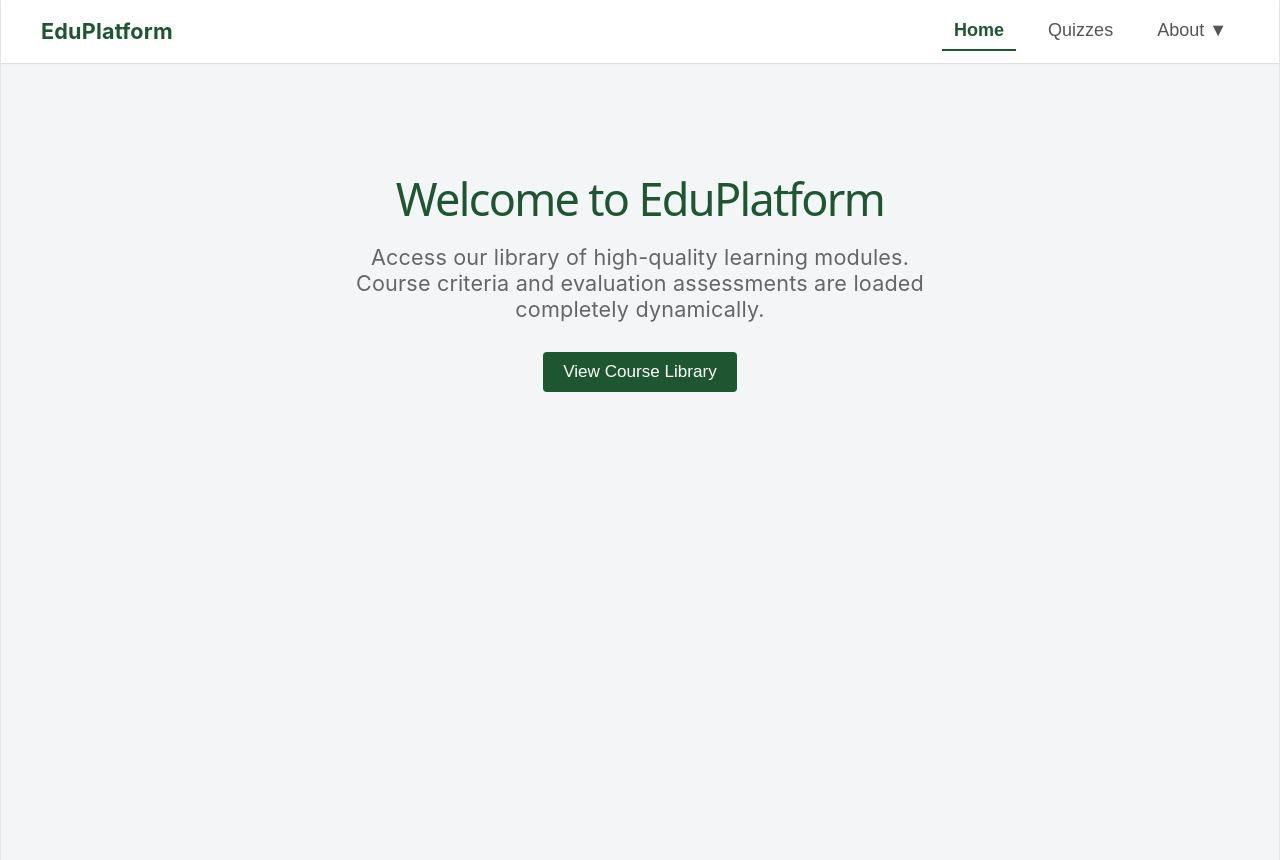
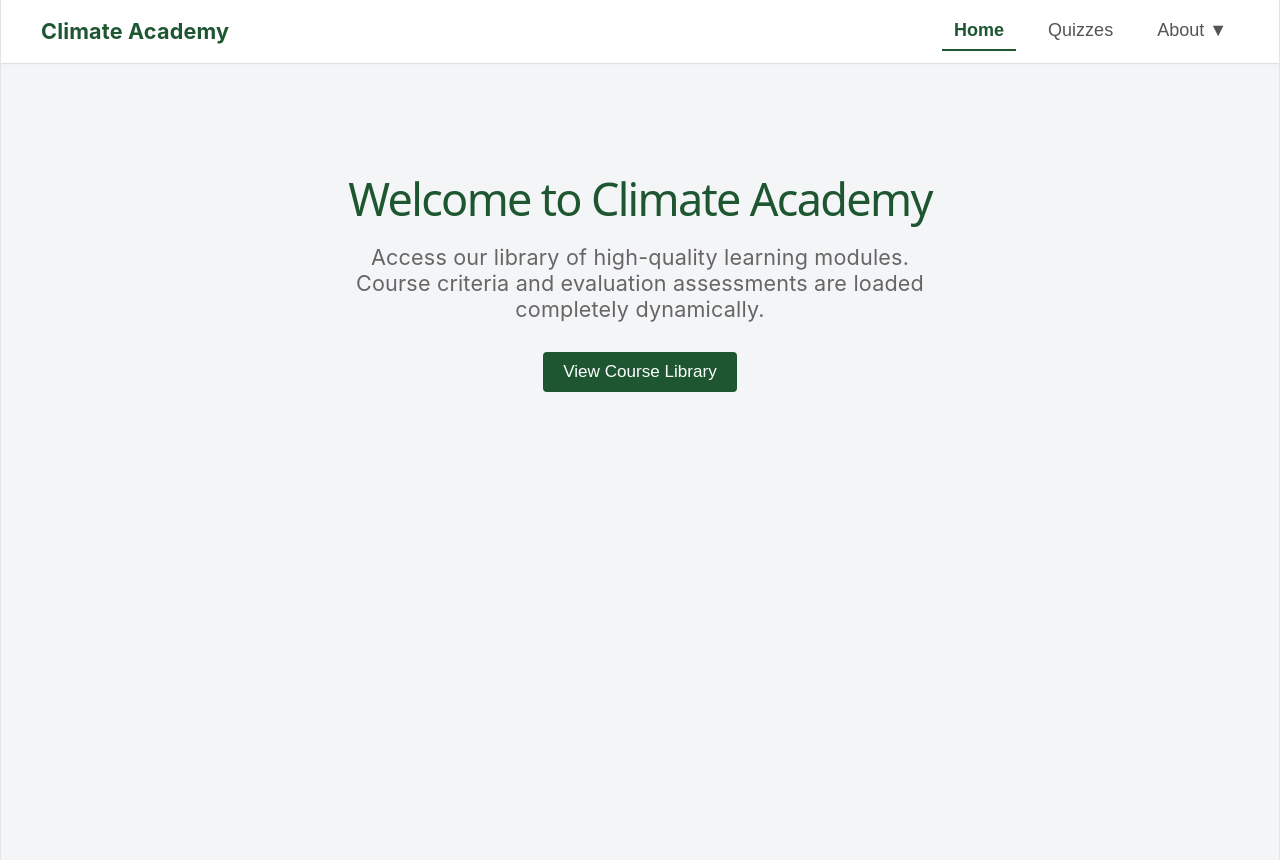
Before and after one commit to MarcusLee-412/Website, a React (Vite) app: page / in a window 1280 px wide. Built offline with nearby package versions, Linux system fonts and the light colour scheme.

Commit message:
change name

```diff
--- a/src/App.jsx
+++ b/src/App.jsx
@@ -184,7 +184,7 @@ export default function App() {
 
     return (
       <header style={navHeaderStyle}>
-        <div style={{ fontWeight: 'bold', fontSize: '1.2rem', color: '#1e5631' }}>EduPlatform</div>
+        <div style={{ fontWeight: 'bold', fontSize: '1.2rem', color: '#1e5631' }}>Climate Academy</div>
         <nav style={{ display: 'flex', gap: '20px', alignItems: 'center' }}>
           <button onClick={() => { setView('home'); setActiveModuleId(null); }} style={navLinkStyle(view === 'home')}>Home</button>
           <button onClick={() => { setView('quizzes'); setActiveModuleId(null); }} style={navLinkStyle(view === 'quizzes')}>Quizzes</button>
@@ -231,7 +231,7 @@ export default function App() {
 
         {view === 'home' && (
           <div style={{ textAlign: 'center', padding: '60px 0' }}>
-            <h1 style={{ fontSize: '2.5rem', color: '#1e5631' }}>Welcome to EduPlatform</h1>
+            <h1 style={{ fontSize: '2.5rem', color: '#1e5631' }}>Welcome to Climate Academy</h1>
             <p style={{ color: '#666', fontSize: '1.2rem', marginBottom: '30px', maxWidth: '600px', margin: '0 auto 30px auto' }}>
               Access our library of high-quality learning modules. Course criteria and evaluation assessments are loaded completely dynamically.
             </p>
```
